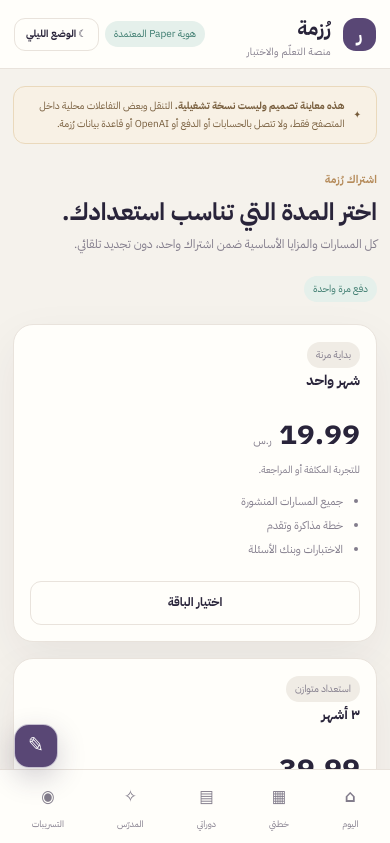
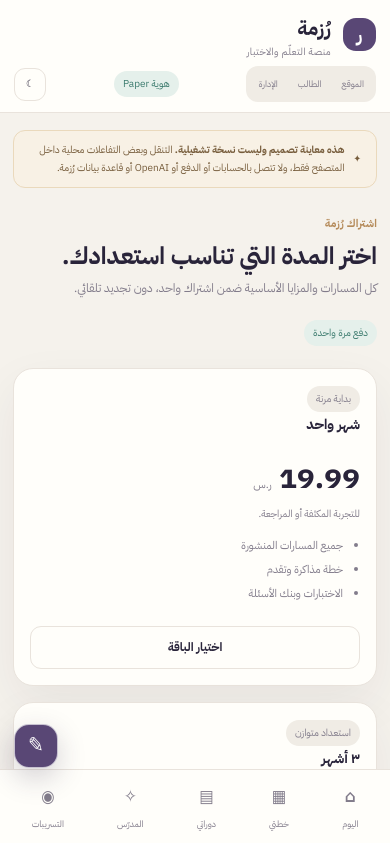
Before and after one commit to rzmh1/rzmh, a website: page docs/ruzmah-redesign-preview.html in a window 390 px wide. Both pictures are taken after a click on the button "استكشف الاشتراكات ←". Shown: the top 843 px of the page. Drawn offline with Linux system fonts and the light colour scheme.

Commit message:
Add responsive preview mode switcher and image handoff

```diff
--- a/docs/ruzmah-redesign-preview.html
+++ b/docs/ruzmah-redesign-preview.html
@@ -29,11 +29,15 @@ body.dark-paper .hero{background:linear-gradient(115deg,#302b39,#282432 66%,#352
 @media(prefers-reduced-motion:reduce){.ruz-pen-panel,.ruz-pen-fab{animation:none;transition:none}}
 </style>
 </style>
+<style>
+.preview-mode-switch{display:flex;gap:4px;background:var(--soft);padding:4px;border-radius:12px}.preview-mode-switch button{border:0;background:transparent;color:var(--muted);padding:6px 9px;border-radius:8px;font-size:10px}.preview-mode-switch button.active{background:var(--paper);color:var(--brand);font-weight:700;box-shadow:0 2px 8px #0000000c}
+@media(max-width:760px){.top-actions{width:100%;justify-content:space-between;gap:5px}.preview-mode-switch button{padding:6px 8px;font-size:9px}.demo-pill{display:none}.topbar{align-items:center}}
+</style>
 </head>
 <body class="theme-editorial">
 <header class="topbar">
   <div class="brand"><span class="brand-mark">ر</span><span>رُزمة<small>منصة التعلّم والاختبار</small></span></div>
-  <div class="top-actions"><span class="demo-pill">معاينة كاملة · بيانات تجريبية</span><span class="tag green">هوية Paper المعتمدة</span><button class="btn secondary small" id="themeToggle" type="button">☾ الوضع الليلي</button></div>
+  <div class="top-actions"><div class="preview-mode-switch"><button type="button" data-preview-mode="home">الموقع</button><button type="button" data-preview-mode="dashboard">الطالب</button><button type="button" data-preview-mode="admin">الإدارة</button></div><span class="demo-pill">معاينة كاملة · بيانات تجريبية</span><span class="tag green">هوية Paper</span><button class="btn secondary small" id="themeToggle" type="button">☾</button></div>
 </header>
 <div class="layout">
 <aside class="sidebar">
@@ -186,9 +190,12 @@ body.dark-paper .hero{background:linear-gradient(115deg,#302b39,#282432 66%,#352
     screens.forEach(function(s){s.classList.toggle("active",s.id==="screen-"+name)});
     document.querySelectorAll("[data-screen]").forEach(function(b){b.classList.toggle("active",b.dataset.screen===name)});
     window.scrollTo({top:0,behavior:"smooth"});
+    document.querySelector(".mobile-nav").hidden=!["dashboard","plan","courses","tutor","leaks"].includes(name);
+    document.querySelectorAll("[data-preview-mode]").forEach(b=>b.classList.toggle("active",b.dataset.previewMode===name||((b.dataset.previewMode==="dashboard")&&["dashboard","plan","courses","lesson","quiz","result","tutor","library","leaks","notebook"].includes(name))));
     updatePenAvailability();
   }
   document.querySelectorAll("[data-screen]").forEach(function(b){b.addEventListener("click",function(){show(b.dataset.screen)})});
+  document.querySelectorAll("[data-preview-mode]").forEach(b=>b.addEventListener("click",()=>show(b.dataset.previewMode)));
   document.querySelectorAll("[data-go]").forEach(function(b){b.addEventListener("click",function(){show(b.dataset.go)})});
   const themeToggle=document.getElementById("themeToggle");
   themeToggle.addEventListener("click",function(){const dark=document.body.classList.toggle("dark-paper");themeToggle.textContent=dark?"☀ الوضع النهاري":"☾ الوضع الليلي";try{localStorage.setItem("rz-paper-theme",dark?"dark":"light")}catch{}});
@@ -263,7 +270,7 @@ body.dark-paper .hero{background:linear-gradient(115deg,#302b39,#282432 66%,#352
   document.addEventListener("mouseup",()=>{if(penMode!=="select")return;const value=window.getSelection?.()?.toString().trim();if(!value)return;pendingClip={type:"text",text:value};let box=document.getElementById("ruzSelectionActions");if(!box){box=document.createElement("div");box.id="ruzSelectionActions";box.className="ruz-selection-actions";box.innerHTML='<b>تم تحديد النص</b><p class="smalltext" id="selected-text-preview"></p><div><button class="btn secondary small" data-selection-action="save">حفظ في الدفتر</button><button class="btn primary small" data-selection-action="send">إرسال للمدرّس</button></div>';document.body.append(box)}box.querySelector("#selected-text-preview").textContent=value.slice(0,110);box.hidden=false});
   function renderNotebook(){const list=document.getElementById("notebook-items");if(!list)return;const clips=JSON.parse(localStorage.getItem("ruzmah-preview-notebook")||"[]");document.getElementById("clip-count").textContent=clips.length+" قصاصات";list.innerHTML=clips.length?clips.map((x,i)=>'<article class="card"><span class="tag green">قصاصة محفوظة</span><p class="smalltext">'+x.date+'</p>'+(x.image?'<img src="'+x.image+'" alt="قصاصة" style="width:100%;border-radius:12px;max-height:230px;object-fit:contain">':'<blockquote style="margin:10px 0;padding:12px;background:var(--soft);border-radius:10px">'+String(x.text).replace(/[&<>"']/g,c=>({"&":"&amp;","<":"&lt;",">":"&gt;",'"':"&quot;","'":"&#39;"}[c]))+'</blockquote>')+'<button type="button" class="btn secondary small" data-delete-clip="'+i+'">حذف</button></article>').join(""):'<div class="card muted">لا توجد قصاصات محفوظة بعد.</div>'}
   document.getElementById("notebook-items").addEventListener("click",ev=>{const b=ev.target.closest("[data-delete-clip]");if(!b)return;const clips=JSON.parse(localStorage.getItem("ruzmah-preview-notebook")||"[]");clips.splice(Number(b.dataset.deleteClip),1);localStorage.setItem("ruzmah-preview-notebook",JSON.stringify(clips));renderNotebook()});
-  document.addEventListener("click",ev=>{const b=ev.target.closest("[data-clip-action],[data-selection-action]");if(!b)return;const action=b.dataset.clipAction||b.dataset.selectionAction;if(action==="save"){const clips=JSON.parse(localStorage.getItem("ruzmah-preview-notebook")||"[]");clips.unshift({text:pendingClip?.text||"",image:typeof pendingClip==="string"?pendingClip:"",date:new Date().toLocaleString("ar")});localStorage.setItem("ruzmah-preview-notebook",JSON.stringify(clips.slice(0,30)));toast("حُفظت القصاصة في دفتر رُزمة");renderNotebook()}if(action==="send"){const chat=document.getElementById("chat");if(chat){const bubble=document.createElement("div");bubble.className="bubble student";bubble.textContent=pendingClip?.text?"سؤالي عن هذا النص: "+pendingClip.text:"أريد شرح هذه القصاصة من الدرس.";chat.append(bubble);show("tutor");toast("أُرفقت القصاصة بمحادثة المدرّس في المعاينة")}else{show("tutor");toast("سيتم إرفاق القصاصة بمحادثة المدرّس في النسخة الفعلية.")}}pendingClip=null;clipActions.hidden=true;document.getElementById("ruzSelectionActions")?.remove();chooseMode("view")});
+  document.addEventListener("click",ev=>{const b=ev.target.closest("[data-clip-action],[data-selection-action]");if(!b)return;const action=b.dataset.clipAction||b.dataset.selectionAction;if(action==="save"){const clips=JSON.parse(localStorage.getItem("ruzmah-preview-notebook")||"[]");clips.unshift({text:pendingClip?.text||"",image:typeof pendingClip==="string"?pendingClip:"",date:new Date().toLocaleString("ar")});localStorage.setItem("ruzmah-preview-notebook",JSON.stringify(clips.slice(0,30)));toast("حُفظت القصاصة في دفتر رُزمة");renderNotebook()}if(action==="send"){const chat=document.getElementById("chat");if(chat){const bubble=document.createElement("div");bubble.className="bubble student";bubble.textContent=pendingClip?.text?"سؤالي عن هذا النص: "+pendingClip.text:"أريد شرح هذه القصاصة من الدرس.";chat.append(bubble);if(typeof pendingClip==="string"){const img=document.createElement("img");img.src=pendingClip;img.alt="القصاصة المرسلة";img.style.cssText="max-width:210px;display:block;border-radius:12px;margin-top:8px";bubble.append(img)}show("tutor");toast("أُرفقت القصاصة بمحادثة المدرّس في المعاينة")}else{show("tutor");toast("سيتم إرفاق القصاصة بمحادثة المدرّس في النسخة الفعلية.")}}pendingClip=null;clipActions.hidden=true;document.getElementById("ruzSelectionActions")?.remove();chooseMode("view")});
   document.getElementById("themeToggle").addEventListener("click",()=>{});
   window.addEventListener("resize",resizePenCanvas);window.addEventListener("scroll",()=>{if(eligible())resizePenCanvas()},{passive:true});
   updatePenAvailability();renderNotebook();
```
